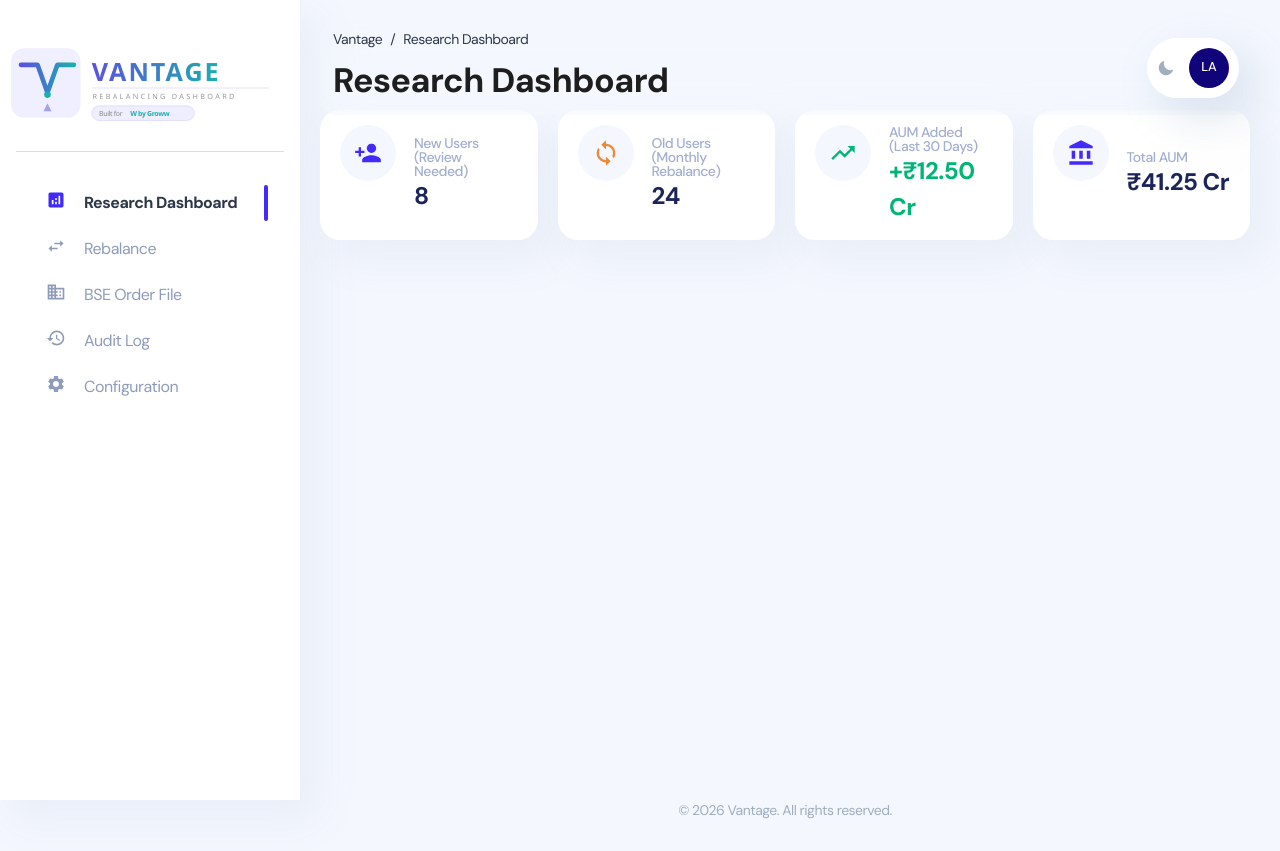
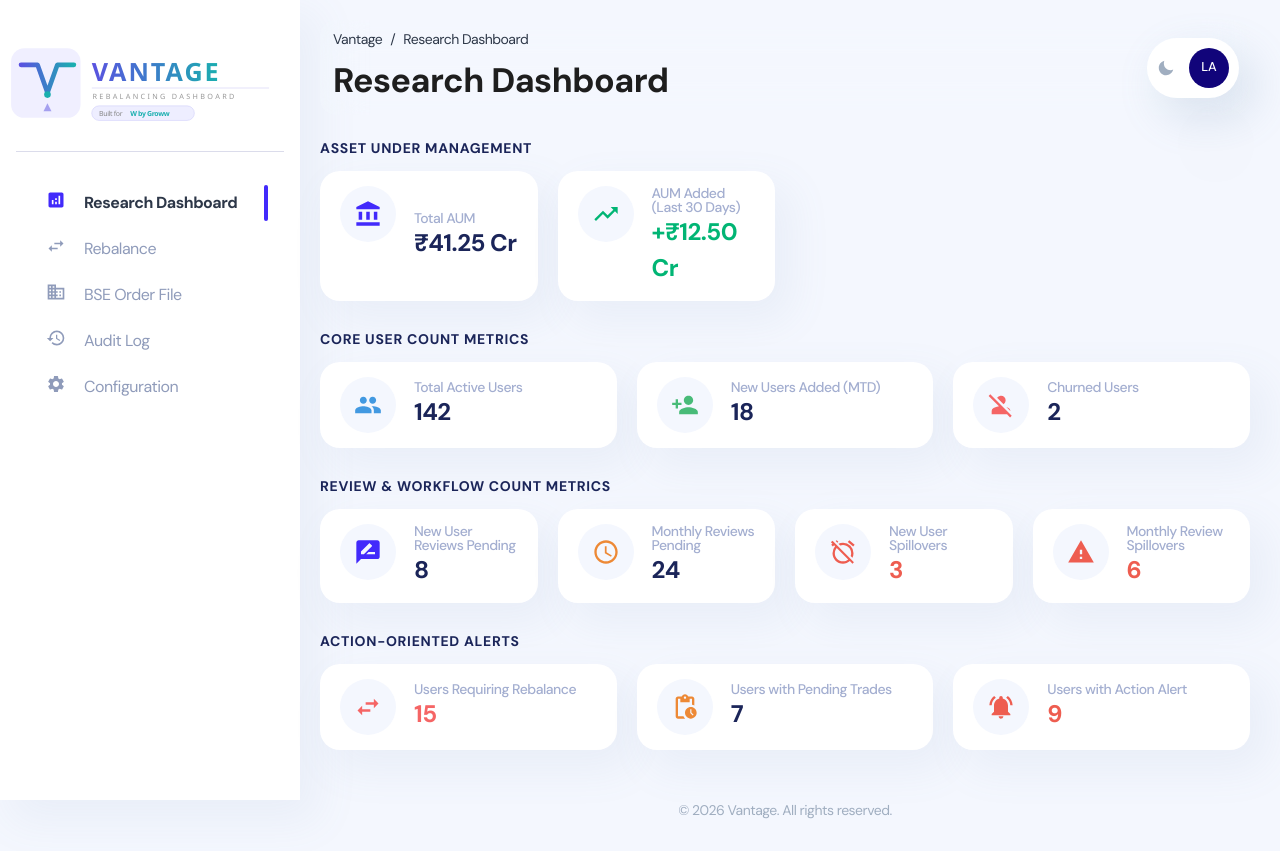
Before and after one commit to payojspam-lang/rebalance-dashboard, a React (Create React App) app in the folder frontend/: page /admin/research-dashboard in a window 1280 px wide. Built offline with nearby package versions, Linux system fonts and the light colour scheme.

Commit message:
feat: Vastly expand landing dashboard to feature 11 categorized Rebalance Engine KPIs

```diff
--- a/frontend/src/views/admin/research-dashboard/components/SummaryMetrics.js
+++ b/frontend/src/views/admin/research-dashboard/components/SummaryMetrics.js
@@ -1,9 +1,11 @@
-import { SimpleGrid, Box, Icon, Text, useColorModeValue } from "@chakra-ui/react";
+import { SimpleGrid, Box, Icon, Text, useColorModeValue, Divider } from "@chakra-ui/react";
 import MiniStatistics from "components/card/MiniStatistics";
 import IconBox from "components/icons/IconBox";
 import React from "react";
 import {
-  MdPersonAdd, MdSync, MdTrendingUp, MdAccountBalance,
+  MdAccountBalance, MdTrendingUp, MdPeople, MdPersonAdd, MdPersonOff,
+  MdRateReview, MdSchedule, MdWarning, MdSwapHoriz, MdOutlinePendingActions,
+  MdNotificationsActive, MdAlarmOff
 } from "react-icons/md";
 
 function formatAUM(v) {
@@ -12,33 +14,99 @@ function formatAUM(v) {
   return `₹${v.toLocaleString("en-IN")}`;
 }
 
+const CategoryTitle = ({ children }) => {
+  const textColor = useColorModeValue("secondaryGray.900", "white");
+  return (
+    <Text color={textColor} fontSize="sm" fontWeight="700" mb="12px" mt="28px" textTransform="uppercase" letterSpacing="wider">
+      {children}
+    </Text>
+  );
+};
+
 export default function SummaryMetrics({ metrics }) {
-  const brandColor  = useColorModeValue("brand.500", "white");
+  const brandColor  = useColorModeValue("brand.500", "brand.400");
   const boxBg       = useColorModeValue("secondaryGray.300", "whiteAlpha.100");
   const textColor   = useColorModeValue("secondaryGray.900", "white");
 
   return (
     <Box>
-      <SimpleGrid columns={{ base: 1, md: 2, lg: 4 }} gap="20px" mb="20px">
+      {/* ── Asset Under Management ────────────────────────────── */}
+      <CategoryTitle>Asset Under Management</CategoryTitle>
+      <SimpleGrid columns={{ base: 1, md: 2, lg: 4 }} gap="20px">
         <MiniStatistics
-          startContent={<IconBox w="56px" h="56px" bg={boxBg} icon={<Icon w="28px" h="28px" as={MdPersonAdd} color="brand.500" />} />}
-          name="New Users (Review Needed)"
-          value={<Text fontSize="2xl" fontWeight="700" color={textColor}>{metrics.newUsersPendingReview}</Text>}
-        />
-        <MiniStatistics
-          startContent={<IconBox w="56px" h="56px" bg={boxBg} icon={<Icon w="28px" h="28px" as={MdSync} color="orange.400" />} />}
-          name="Old Users (Monthly Rebalance)"
-          value={<Text fontSize="2xl" fontWeight="700" color={textColor}>{metrics.oldUsersPendingRebalance}</Text>}
+          startContent={<IconBox w="56px" h="56px" bg={boxBg} icon={<Icon w="28px" h="28px" as={MdAccountBalance} color={brandColor} />} />}
+          name="Total AUM"
+          value={<Text fontSize="2xl" fontWeight="700" color={textColor}>{formatAUM(metrics.totalAum)}</Text>}
         />
         <MiniStatistics
           startContent={<IconBox w="56px" h="56px" bg={boxBg} icon={<Icon w="28px" h="28px" as={MdTrendingUp} color="green.500" />} />}
           name="AUM Added (Last 30 Days)"
           value={<Text fontSize="2xl" fontWeight="700" color="green.500">+{formatAUM(metrics.aumAdded30Days)}</Text>}
         />
+      </SimpleGrid>
+
+      {/* ── Core User Count Metrics ───────────────────────────── */}
+      <CategoryTitle>Core User Count Metrics</CategoryTitle>
+      <SimpleGrid columns={{ base: 1, md: 3 }} gap="20px">
         <MiniStatistics
-          startContent={<IconBox w="56px" h="56px" bg={boxBg} icon={<Icon w="28px" h="28px" as={MdAccountBalance} color={brandColor} />} />}
-          name="Total AUM"
-          value={<Text fontSize="2xl" fontWeight="700" color={textColor}>{formatAUM(metrics.totalAum)}</Text>}
+          startContent={<IconBox w="56px" h="56px" bg={boxBg} icon={<Icon w="28px" h="28px" as={MdPeople} color="blue.400" />} />}
+          name="Total Active Users"
+          value={<Text fontSize="2xl" fontWeight="700" color={textColor}>{metrics.totalActiveUsers}</Text>}
+        />
+        <MiniStatistics
+          startContent={<IconBox w="56px" h="56px" bg={boxBg} icon={<Icon w="28px" h="28px" as={MdPersonAdd} color="green.400" />} />}
+          name="New Users Added (MTD)"
+          value={<Text fontSize="2xl" fontWeight="700" color={textColor}>{metrics.newUsersAddedMTD}</Text>}
+        />
+        <MiniStatistics
+          startContent={<IconBox w="56px" h="56px" bg={boxBg} icon={<Icon w="28px" h="28px" as={MdPersonOff} color="red.400" />} />}
+          name="Churned Users"
+          value={<Text fontSize="2xl" fontWeight="700" color={textColor}>{metrics.churnedUsers}</Text>}
+        />
+      </SimpleGrid>
+
+      {/* ── Review & Workflow Count Metrics ───────────────────── */}
+      <CategoryTitle>Review & Workflow Count Metrics</CategoryTitle>
+      <SimpleGrid columns={{ base: 1, md: 2, lg: 4 }} gap="20px">
+        <MiniStatistics
+          startContent={<IconBox w="56px" h="56px" bg={boxBg} icon={<Icon w="28px" h="28px" as={MdRateReview} color="brand.500" />} />}
+          name="New User Reviews Pending"
+          value={<Text fontSize="2xl" fontWeight="700" color={textColor}>{metrics.newUsersPendingReview}</Text>}
+        />
+        <MiniStatistics
+          startContent={<IconBox w="56px" h="56px" bg={boxBg} icon={<Icon w="28px" h="28px" as={MdSchedule} color="orange.400" />} />}
+          name="Monthly Reviews Pending"
+          value={<Text fontSize="2xl" fontWeight="700" color={textColor}>{metrics.monthlyReviewsPending}</Text>}
+        />
+        <MiniStatistics
+          startContent={<IconBox w="56px" h="56px" bg={boxBg} icon={<Icon w="28px" h="28px" as={MdAlarmOff} color="red.500" />} />}
+          name="New User Spillovers"
+          value={<Text fontSize="2xl" fontWeight="700" color={metrics.newUsersReviewSpillover > 0 ? "red.500" : textColor}>{metrics.newUsersReviewSpillover}</Text>}
+        />
+        <MiniStatistics
+          startContent={<IconBox w="56px" h="56px" bg={boxBg} icon={<Icon w="28px" h="28px" as={MdWarning} color="red.500" />} />}
+          name="Monthly Review Spillovers"
+          value={<Text fontSize="2xl" fontWeight="700" color={metrics.monthlyReviewSpillover > 0 ? "red.500" : textColor}>{metrics.monthlyReviewSpillover}</Text>}
+        />
+      </SimpleGrid>
+
+      {/* ── Action-Oriented User Count Metrics ────────────────── */}
+      <CategoryTitle>Action-Oriented Alerts</CategoryTitle>
+      <SimpleGrid columns={{ base: 1, md: 3 }} gap="20px" pb="20px">
+        <MiniStatistics
+          startContent={<IconBox w="56px" h="56px" bg={boxBg} icon={<Icon w="28px" h="28px" as={MdSwapHoriz} color="red.400" />} />}
+          name="Users Requiring Rebalance"
+          value={<Text fontSize="2xl" fontWeight="700" color={metrics.usersRequiringRebalance > 0 ? "red.400" : textColor}>{metrics.usersRequiringRebalance}</Text>}
+        />
+        <MiniStatistics
+          startContent={<IconBox w="56px" h="56px" bg={boxBg} icon={<Icon w="28px" h="28px" as={MdOutlinePendingActions} color="orange.400" />} />}
+          name="Users with Pending Trades"
+          value={<Text fontSize="2xl" fontWeight="700" color={textColor}>{metrics.usersWithPendingTrades}</Text>}
+        />
+        <MiniStatistics
+          startContent={<IconBox w="56px" h="56px" bg={boxBg} icon={<Icon w="28px" h="28px" as={MdNotificationsActive} color="red.500" />} />}
+          name="Users with Action Alert"
+          value={<Text fontSize="2xl" fontWeight="700" color={metrics.usersWithActionAlert > 0 ? "red.500" : textColor}>{metrics.usersWithActionAlert}</Text>}
         />
       </SimpleGrid>
     </Box>
--- a/frontend/src/views/admin/research-dashboard/variables/mockData.js
+++ b/frontend/src/views/admin/research-dashboard/variables/mockData.js
@@ -543,10 +543,25 @@ export const schemeCodeByIsin = {
 // Summary metrics — cross-portfolio view for the Overview tab
 // ─────────────────────────────────────────────────────────────────────────────
 export const mockSummaryMetrics = {
+  // AUM
+  totalAum: 412500000,
+  aumAdded30Days: 125000000,
+
+  // Core User Count Metrics
+  totalActiveUsers: 142,
+  newUsersAddedMTD: 18,
+  churnedUsers: 2,
+
+  // Review & Workflow Count Metrics
   newUsersPendingReview: 8,
-  oldUsersPendingRebalance: 24,
-  aumAdded30Days: 125000000,
-  totalAum: 412500000,
+  monthlyReviewsPending: 24,
+  newUsersReviewSpillover: 3,
+  monthlyReviewSpillover: 6,
+
+  // Action-Oriented User Count Metrics
+  usersRequiringRebalance: 15,
+  usersWithPendingTrades: 7,
+  usersWithActionAlert: 9,
 };
 
 // ─────────────────────────────────────────────────────────────────────────────
```
